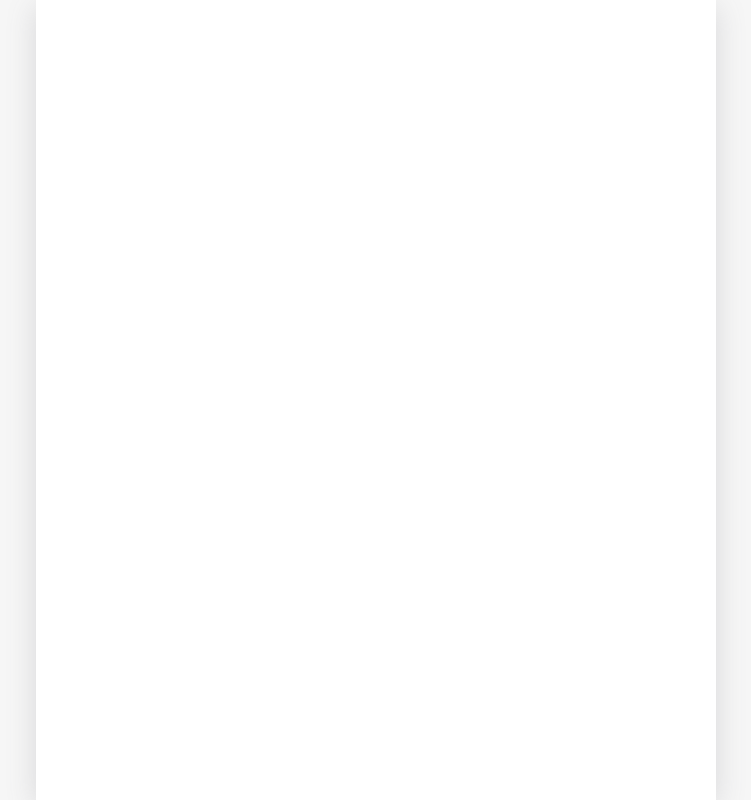
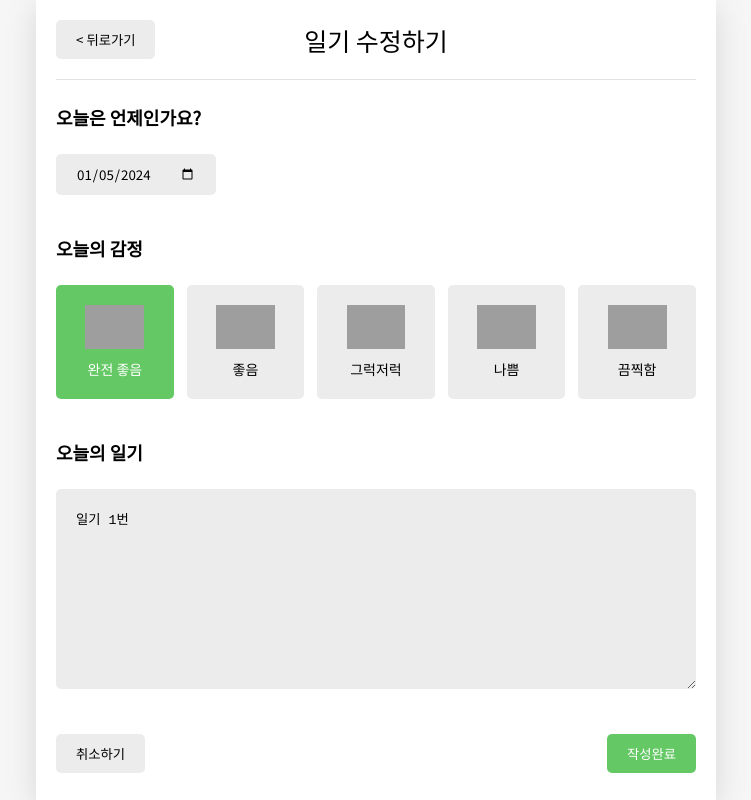
Before and after one commit to hlmg/react-router, a React (Create React App) app: page /edit/1 in a window 1280 px wide. Before the commit this address had no page. Shown: the whole page, without its empty margins (264-1015 px from the left). Built offline with nearby package versions, Linux system fonts and the light colour scheme; grey boxes are pictures that could not be loaded.

Commit message:
일기 수정 기능 구현

```diff
--- a/src/App.js
+++ b/src/App.js
@@ -111,7 +111,7 @@
             <Routes>
               <Route path="/" element={<Home />} />
               <Route path="/new" element={<New />} />
-              <Route path="/edit" element={<Edit />} />
+              <Route path="/edit/:id" element={<Edit />} />
               <Route path="/diary/:id" element={<Diary />} />
             </Routes>
           </div>
--- a/src/components/DiaryEditor.js
+++ b/src/components/DiaryEditor.js
@@ -1,4 +1,4 @@
-import React, { useContext, useRef, useState } from "react";
+import React, { useContext, useEffect, useRef, useState } from "react";
 import { useNavigate } from "react-router-dom";
 import MyHeader from "./MyHeader";
 import MyButton from "./MyButton";
@@ -37,14 +37,14 @@
   return date.toISOString().slice(0, 10);
 };
 
-const DiaryEditor = () => {
+const DiaryEditor = ({ isEdit, originData }) => {
   const contentRef = useRef();
   const [content, setContent] = useState("");
   const navigate = useNavigate();
   const [date, setDate] = useState(getStringDate(new Date()));
   const [emotion, setEmotion] = useState(3);
 
-  const { onCreate } = useContext(DiaryDispatchContext);
+  const { onCreate, onEdit } = useContext(DiaryDispatchContext);
   const handleClickEmote = (emotion) => {
     setEmotion(emotion);
   };
@@ -54,9 +54,29 @@
       contentRef.current.focus();
       return;
     }
-    onCreate(date, content, emotion);
+
+    if (
+      window.confirm(
+        isEdit ? "일기를 수정하시겠습니까?" : "새로운 일기를 작성하시겠습니까?",
+      )
+    ) {
+      if (!isEdit) {
+        onCreate(date, content, emotion);
+      } else {
+        onEdit(originData.id, date, content, emotion);
+      }
+    }
+
     navigate("/", { replace: true });
   };
+
+  useEffect(() => {
+    if (isEdit) {
+      setDate(getStringDate(new Date(parseInt(originData.date, 10))));
+      setEmotion(originData.emotion);
+      setContent(originData.content);
+    }
+  }, [isEdit, originData]);
 
   return (
     <div className={"DiaryEditor"}>
@@ -64,7 +84,7 @@
         leftChild={
           <MyButton text={"< 뒤로가기"} onClick={() => navigate(-1)} />
         }
-        headText={"새 일기쓰기"}
+        headText={isEdit ? "일기 수정하기" : "새 일기쓰기"}
       />
       <div>
         <section>
--- a/src/pages/Edit.js
+++ b/src/pages/Edit.js
@@ -1,23 +1,40 @@
-import { useNavigate, useSearchParams } from "react-router-dom";
+import { useNavigate, useParams } from "react-router-dom";
+import { useContext, useEffect, useState } from "react";
+import { DiaryStateContext } from "../App";
+import DiaryEditor from "../components/DiaryEditor";
 
 const Edit = () => {
+  const [originData, setOriginData] = useState();
   const navigate = useNavigate();
+  const { id } = useParams();
 
-  // Query String
-  const [searchParams, setSearchParams] = useSearchParams();
+  const diaryList = useContext(DiaryStateContext);
 
-  const id = searchParams.get("id");
-  console.log(id);
+  useEffect(() => {
+    const titleElement = document.getElementsByTagName("title")[0];
+    titleElement.innerHTML = `감정 일기장 - ${id}번 일기 수정`;
+  }, []);
+
+  useEffect(() => {
+    if (diaryList.length < 1) {
+      return;
+    }
+
+    const targetDiary = diaryList.find(
+      (it) => parseInt(it.id) === parseInt(id),
+    );
+
+    if (targetDiary) {
+      setOriginData(targetDiary);
+    } else {
+      alert("없는 일기입니다.");
+      navigate("/", { replace: true });
+    }
+  }, [id, diaryList]);
 
   return (
     <div>
-      <h1>Edit</h1>
-      <p>일기 수정 페이지</p>
-      <button onClick={() => setSearchParams({ user: "abc" })}>
-        QueryString
-      </button>
-      <button onClick={() => navigate("/home")}>HOME으로 가기</button>
-      <button onClick={() => navigate(-1)}>뒤로가기</button>
+      {originData && <DiaryEditor isEdit={true} originData={originData} />}
     </div>
   );
 };
```
